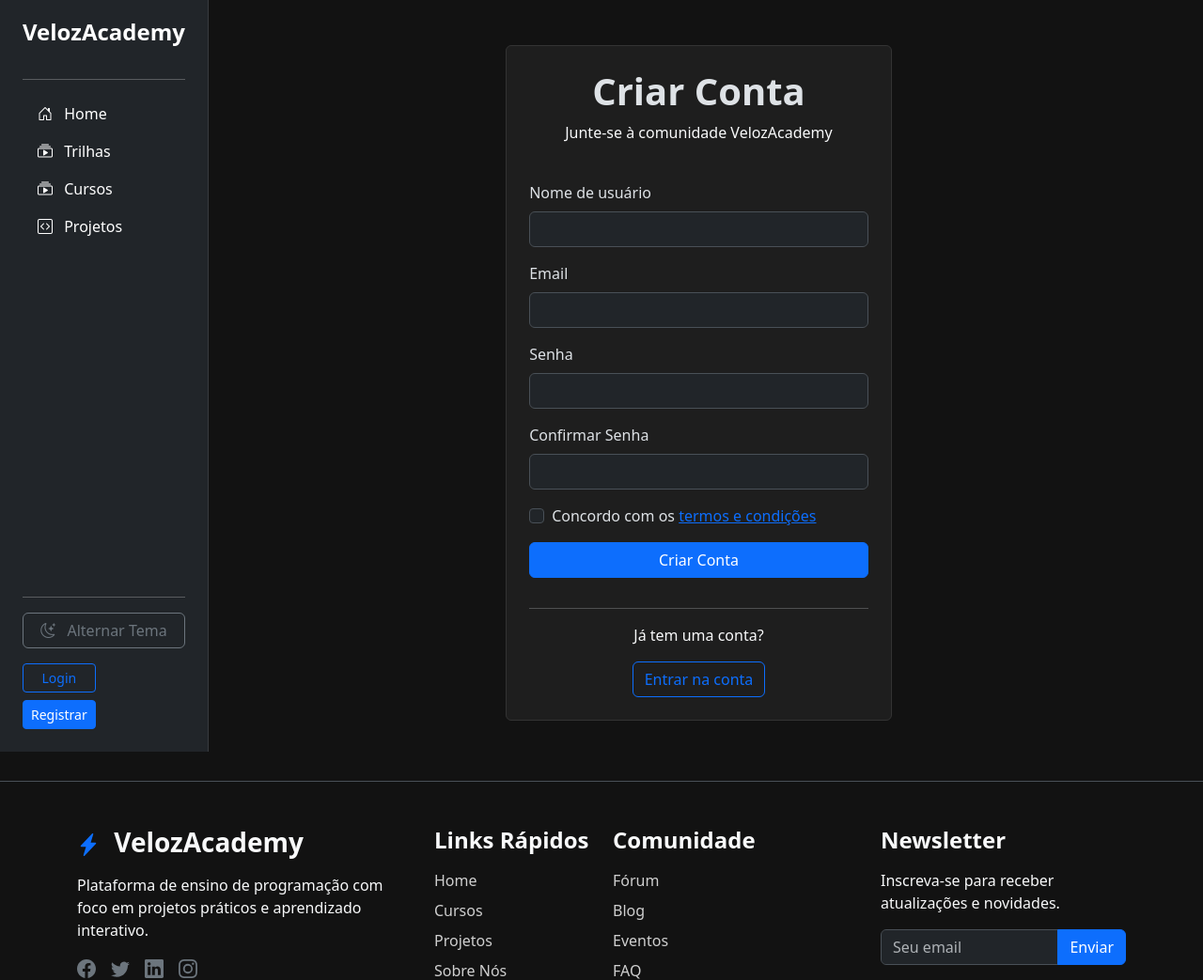
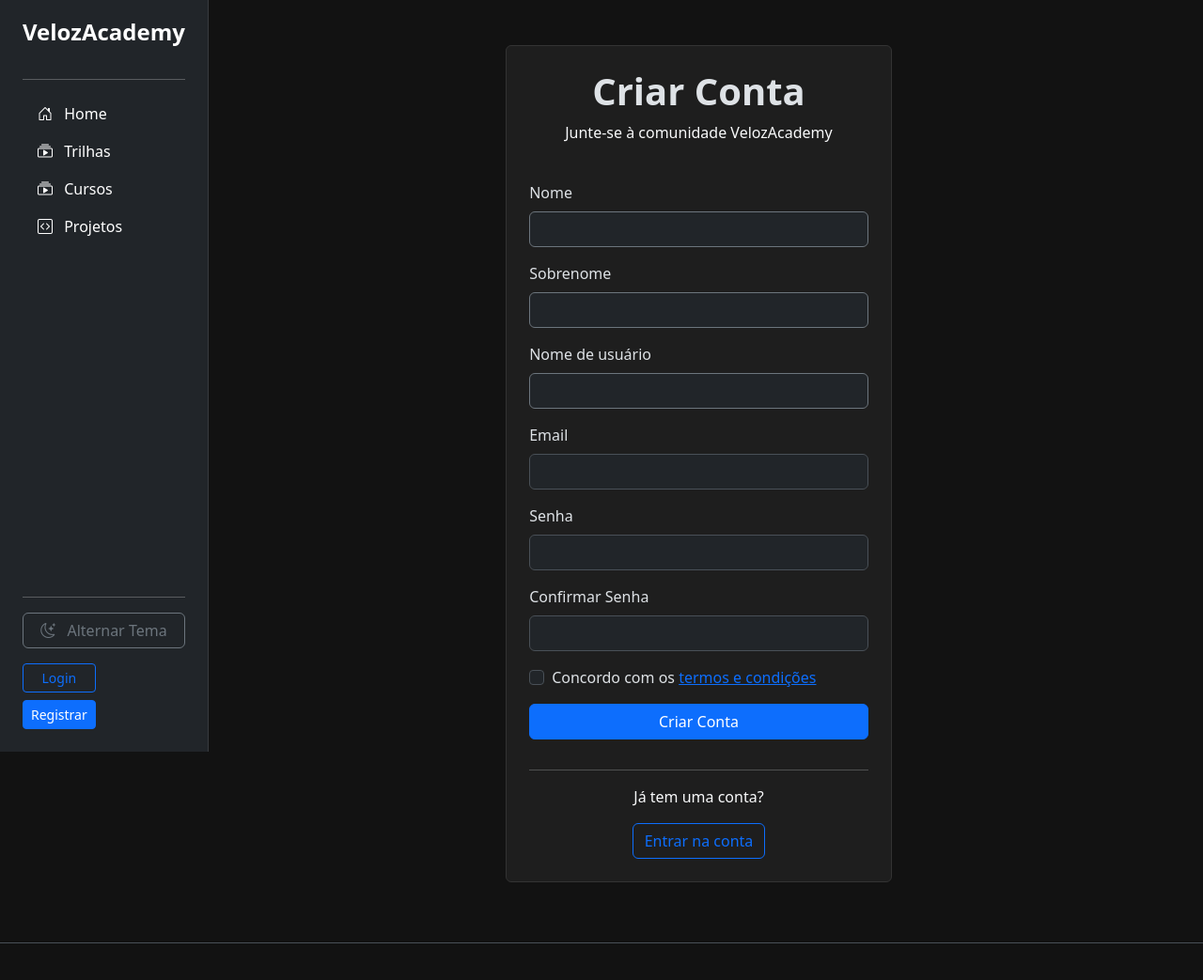
Before and after one commit to matheushr02/velozacademy2.0, a Django app: page /usuarios/registro/ in a window 1280 px wide. Shown: the top 1043 px of the page at 94% size. Run offline with Django 4.2, Linux system fonts and the light colour scheme; some libraries are stand-ins or nearby versions.

Commit message:
feat: adiciona campos de nome e sobrenome ao registrar conta

```diff
--- a/templates/users/registro.html
+++ b/templates/users/registro.html
@@ -24,11 +24,20 @@
                     </div>
                     {% endif %}
 
-                    <form method="post">
+                    <form method="post" class="needs-validation" novalidate>
                         {% csrf_token %}
                         <div class="mb-3">
+                            <label for="first_name" class="form-label">Nome</label>
+                            <input type="text" class="form-control bg-dark text-light border-secondary" id="first-name" name="first_name" required>
+                        </div>
+                        <div class="mb-3">
+                            <label for="last_name" class="form-label">Sobrenome</label>
+                            <input type="text" class="form-control bg-dark text-light border-secondary" id="last_name" name="last_name">
+                        </div>
+
+                        <div class="mb-3">
                             <label for="username" class="form-label">Nome de usuário</label>
-                            <input type="text" class="form-control" id="username" name="username" required>
+                            <input type="text" class="form-control bg-dark text-light border-secondary" id="username" name="username" required>
                         </div>
                         <div class="mb-3">
                             <label for="email" class="form-label">Email</label>
--- a/users/views.py
+++ b/users/views.py
@@ -32,6 +32,8 @@ def registro_view(request):
         return redirect('home')
 
     if request.method == 'POST':
+        first_name = request.POST.get('first_name')
+        last_name = request.POST.get('last_name')
         username = request.POST.get('username')
         email = request.POST.get('email')
         password = request.POST.get('password')
@@ -50,6 +52,8 @@ def registro_view(request):
             return render(request, 'users/registro.html')
 
         user = User.objects.create_user(username=username, email=email, password=password)
+        user.first_name = first_name
+        user.last_name = last_name
         user.save()
 
         # Perfil is created automatically via signal
```
